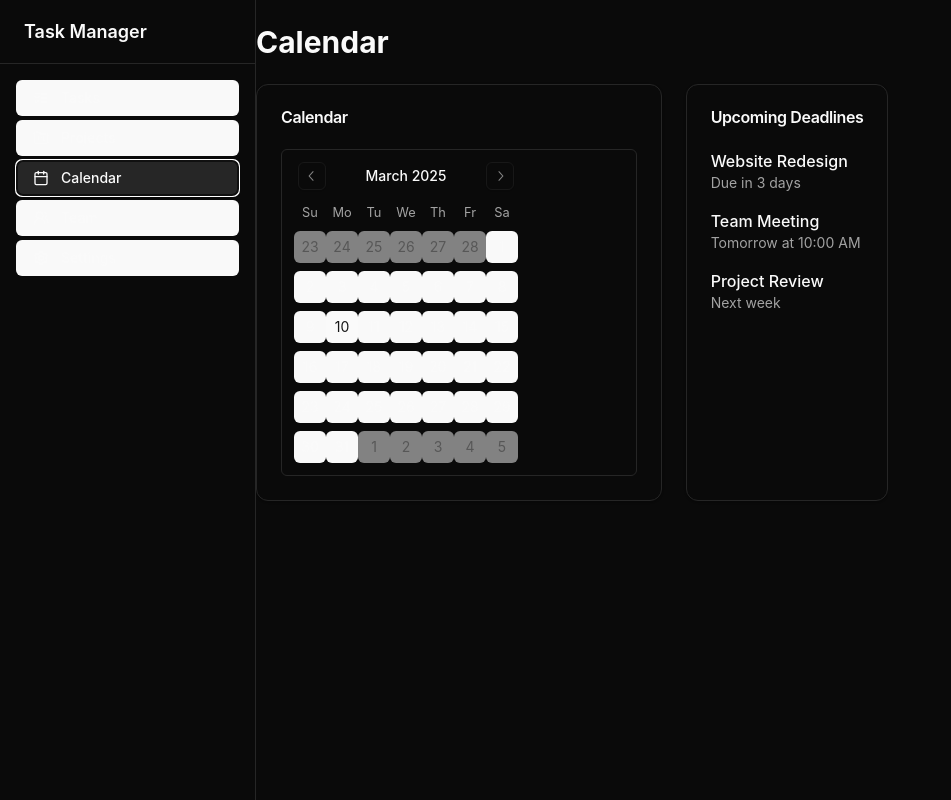
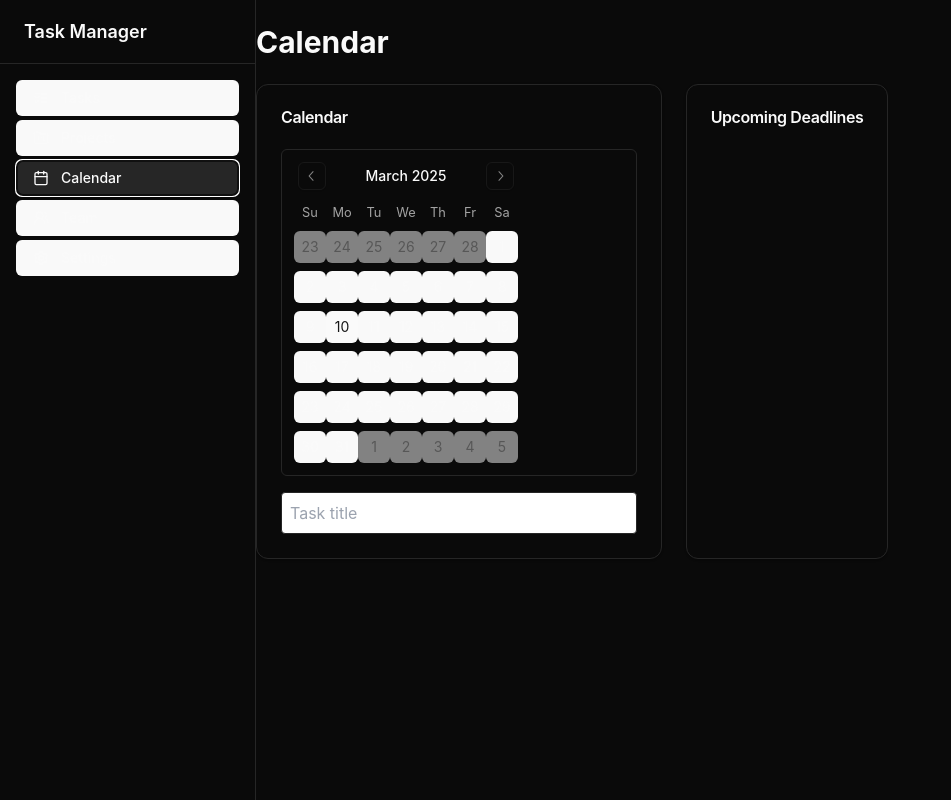
Before and after one commit to Romerinjs/Parcial-1-Proyecto-Software-3, a React (Vite) app: page / in a window 1280 px wide. Both pictures are taken after a click on the button "Calendar". Shown: the whole page, without its empty margins (0-951 px from the left). Built offline with nearby package versions, Linux system fonts and the light colour scheme.

Commit message:
feature-task in calendar

```diff
--- a/index.html
+++ b/index.html
@@ -4,7 +4,7 @@
     <meta charset="UTF-8" />
     <link rel="icon" type="image/svg+xml" href="/vite.svg" />
     <meta name="viewport" content="width=device-width, initial-scale=1.0" />
-    <title>⚡️ Bolt.new + Vite + React</title>
+    <title>Task Manager</title>
   </head>
   <body>
     <div id="root"></div>
--- a/src/components/pages/calendar.tsx
+++ b/src/components/pages/calendar.tsx
@@ -2,8 +2,20 @@ import { Calendar as CalendarComponent } from '@/components/ui/calendar';
 import { Card, CardContent, CardHeader, CardTitle } from '@/components/ui/card';
 import { useState } from 'react';
 
+interface Task {
+  title: string;
+  date: Date;
+}
+
 export function Calendar() {
   const [date, setDate] = useState<Date | undefined>(new Date());
+  const [tasks, setTasks] = useState<Task[]>([]);
+
+  const addTask = (title: string) => {
+    if (date) {
+      setTasks([...tasks, { title, date }]);
+    }
+  };
 
   return (
     <div className="space-y-6">
@@ -21,6 +33,19 @@ export function Calendar() {
               onSelect={setDate}
               className="rounded-md border"
             />
+            <div className="mt-4">
+              <input
+                type="text"
+                placeholder="Task title"
+                className="border rounded p-2 w-full"
+                onKeyDown={(e) => {
+                  if (e.key === 'Enter') {
+                    addTask((e.target as HTMLInputElement).value);
+                    (e.target as HTMLInputElement).value = '';
+                  }
+                }}
+              />
+            </div>
           </CardContent>
         </Card>
 
@@ -30,18 +55,14 @@ export function Calendar() {
           </CardHeader>
           <CardContent>
             <div className="space-y-4">
-              <div>
-                <h3 className="font-medium">Website Redesign</h3>
-                <p className="text-sm text-muted-foreground">Due in 3 days</p>
-              </div>
-              <div>
-                <h3 className="font-medium">Team Meeting</h3>
-                <p className="text-sm text-muted-foreground">Tomorrow at 10:00 AM</p>
-              </div>
-              <div>
-                <h3 className="font-medium">Project Review</h3>
-                <p className="text-sm text-muted-foreground">Next week</p>
-              </div>
+              {tasks.map((task, index) => (
+                <div key={index}>
+                  <h3 className="font-medium">{task.title}</h3>
+                  <p className="text-sm text-muted-foreground">
+                    {task.date.toDateString()}
+                  </p>
+                </div>
+              ))}
             </div>
           </CardContent>
         </Card>
```
